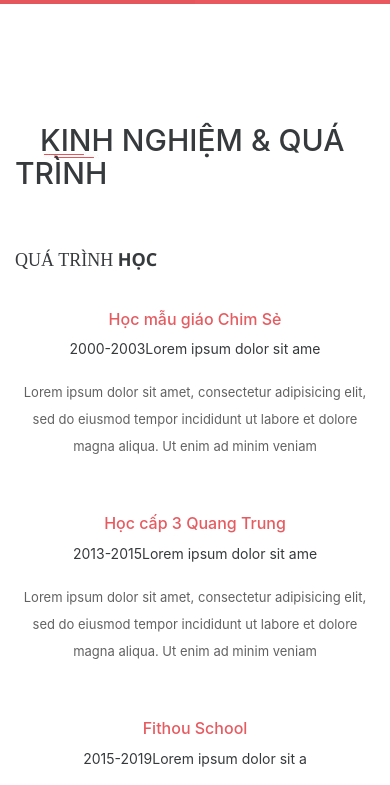
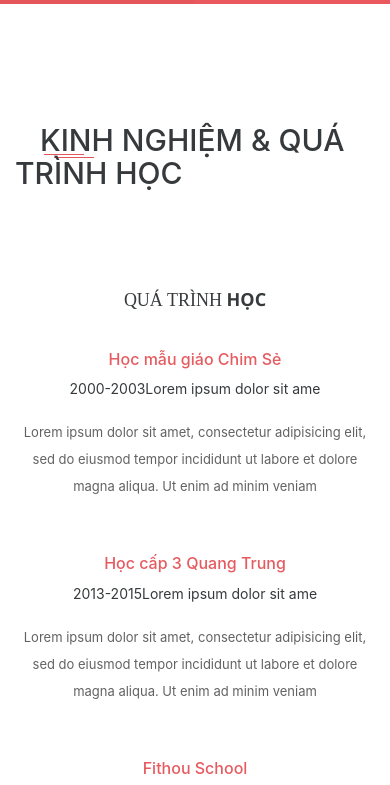
Before and after one commit to elkun310/elkun310.github.io, a plain HTML site: page index.html in a window 390 px wide. Shown: the part 840-1625 px from the top of the page. Drawn offline with nearby package versions, Linux system fonts and the light colour scheme.

Commit message:
custom css mobile thong tin

```diff
--- a/1.css
+++ b/1.css
@@ -47,6 +47,7 @@ h2.tieudecap2 span.dam {
 	text-transform: uppercase;
 	padding-bottom: 30px;
 	padding-left: 25px;
+	text-align: center;
 }
 
 .tt a.btn.btn-primary {
@@ -131,6 +132,10 @@ nav.navbar.navbar-expand-lg.navbar-light.bg-faded {
 
 	}
 
+h2.tieudecap2 {
+    margin-top: 40px;
+}
+
 	.tt h2 {
 		font-size: 31px;
 		margin-top: -28px;
--- a/index.html
+++ b/index.html
@@ -70,10 +70,10 @@
 		<div class="container">
 			<div class="row">
 				<div class="col-sm-12 tieudeto text-sm-center">
-					<h1>Kinh nghiệm & quá trình</h1>
+					<h1>Kinh nghiệm & quá trình học</h1>
 				</div>
 				<div class="col-sm-4 cot1_3">
-					<h2 class="tieudecap2 text-sm-right">Quá trình <span class="dam">học</span></h2>
+					<h2 class="tieudecap2 text-sm-right text-xs-center">Quá trình <span class="dam">học</span></h2>
 					<div class="khoithongtinnho text-sm-right text-xs-center">
 						<h3 class="tieudecap3">
 							Học mẫu giáo Chim Sẻ
@@ -107,11 +107,11 @@
 						tempor incididunt ut labore et dolore magna aliqua. Ut enim ad minim veniam</p>
 					</div>
 				</div> <!-- hetcot4_1 -->
-				<div class="col-sm-4 cot2_3 text-sm-center">
+				<div class="col-sm-4 cot2_3 text-sm-center text-xs-center">
 					<img src="images/clark.png" alt="" class="img-fluid">
 				</div>
 				<div class="col-sm-4 cot3_3">
-					<h2 class="tieudecap2">Quá trình <span class="dam">làm việc</span></h2>
+					<h2 class="tieudecap2 text-xs-center">Quá trình <span class="dam">làm việc</span></h2>
 					<div class="khoithongtinnho text-sm-left text-xs-center">
 						<h3 class="tieudecap3">
 							Phần mềm quản lý
```
